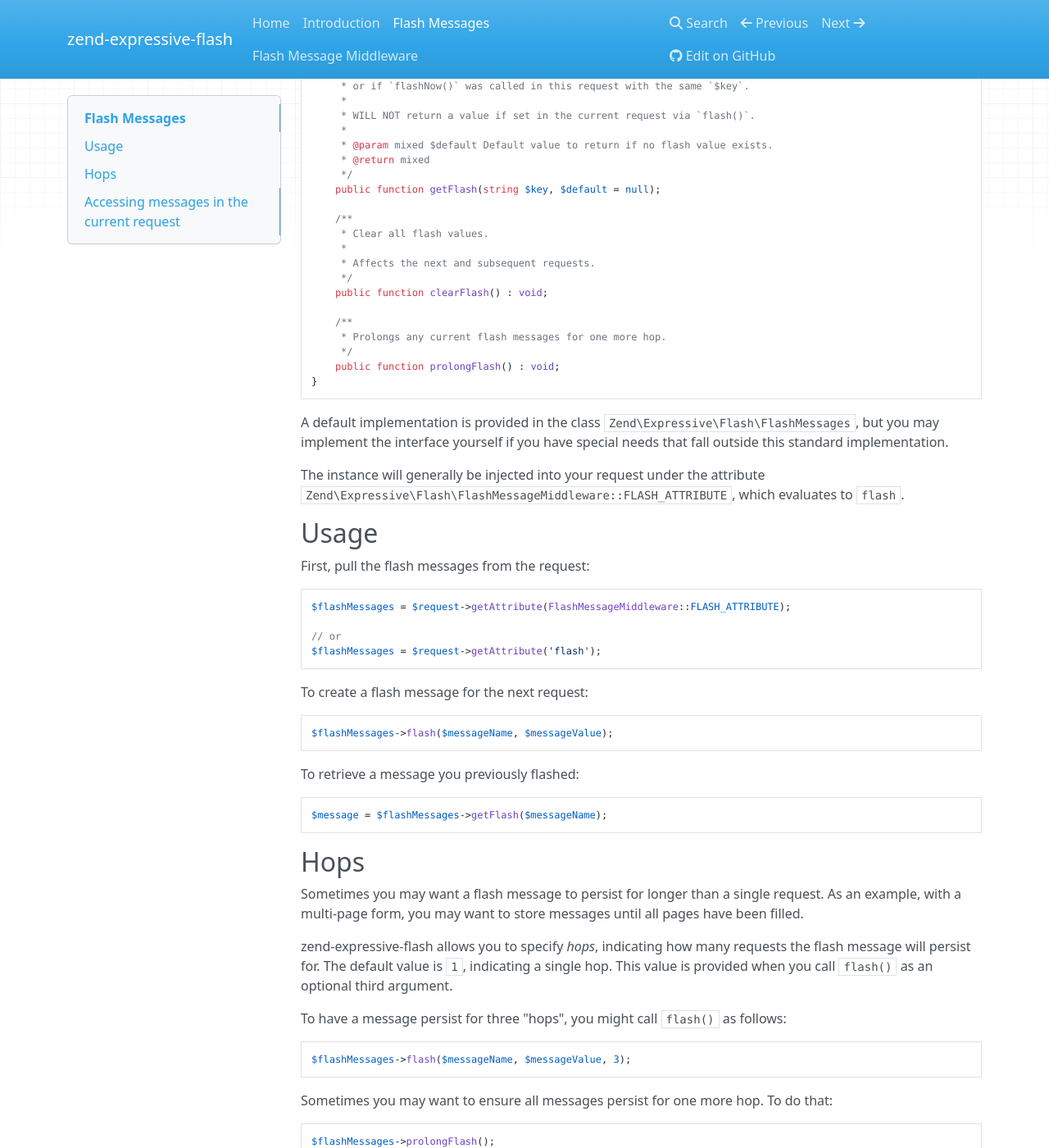
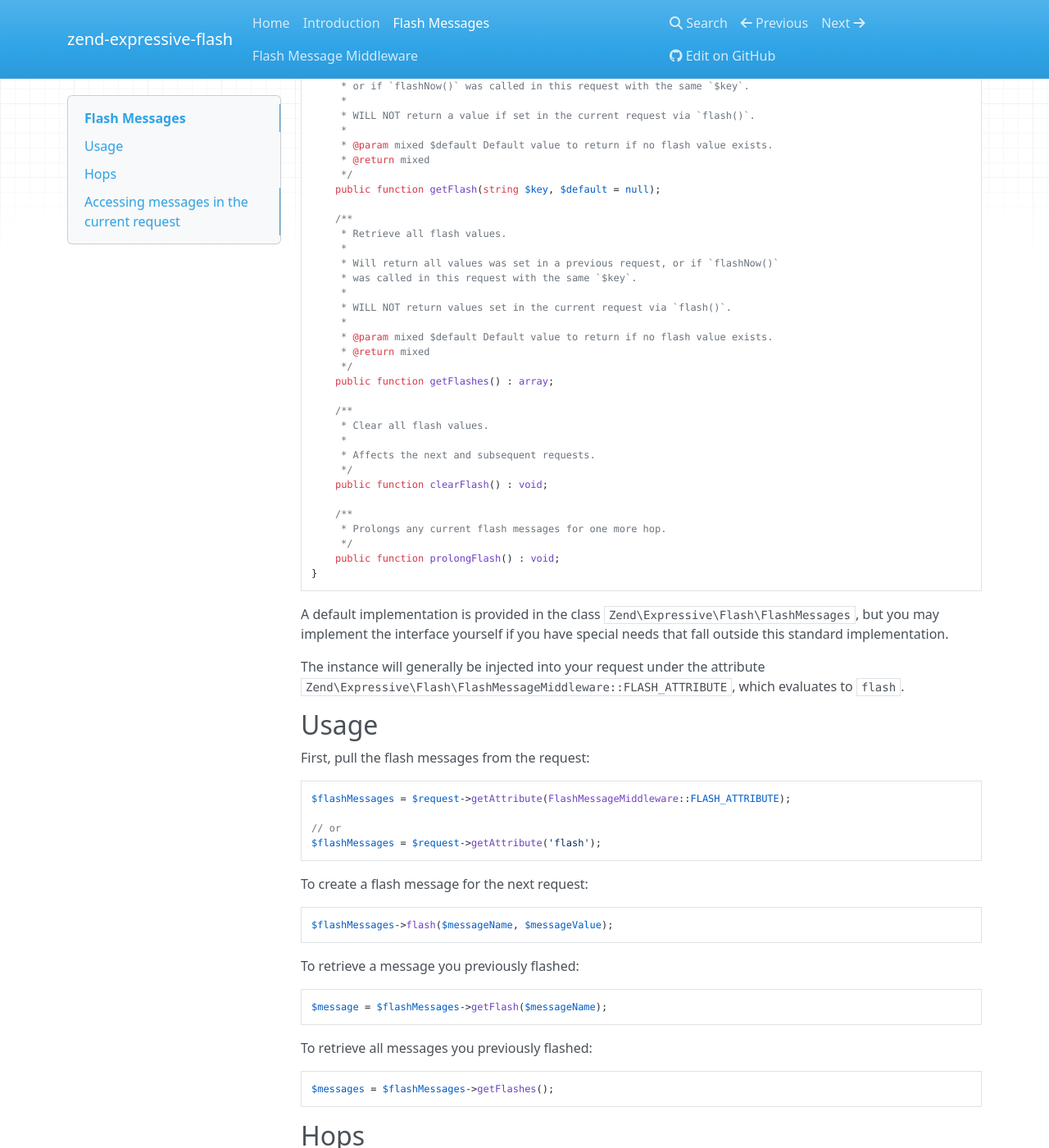
Before and after one commit to zendframework/zend-expressive-flash, an MkDocs documentation site: the page built from docs/book/messages.md, in a window 1280 px wide and 1400 px high, scrolled down 1019 px. Shown: the whole window at 82% size. Built offline with MkDocs 1.6.1, drawn with Linux system fonts in a browser that asks for light colours; nearby versions of some CDN libraries; old or Windows-style settings are respelled for this version of MkDocs.

Commit message:
Documented FlashMessages::getFlashes method

````diff
--- a/docs/book/messages.md
+++ b/docs/book/messages.md
@@ -62,6 +62,19 @@ interface FlashMessagesInterface
     public function getFlash(string $key, $default = null);
 
     /**
+     * Retrieve all flash values.
+     *
+     * Will return all values was set in a previous request, or if `flashNow()`
+     * was called in this request with the same `$key`.
+     *
+     * WILL NOT return values set in the current request via `flash()`.
+     *
+     * @param mixed $default Default value to return if no flash value exists.
+     * @return mixed
+     */
+    public function getFlashes() : array;
+
+    /**
      * Clear all flash values.
      *
      * Affects the next and subsequent requests.
@@ -105,6 +118,12 @@ To retrieve a message you previously flashed:
 
 ```php
 $message = $flashMessages->getFlash($messageName);
+```
+
+To retrieve all messages you previously flashed:
+
+```php
+$messages = $flashMessages->getFlashes();
 ```
 
 ## Hops
````
